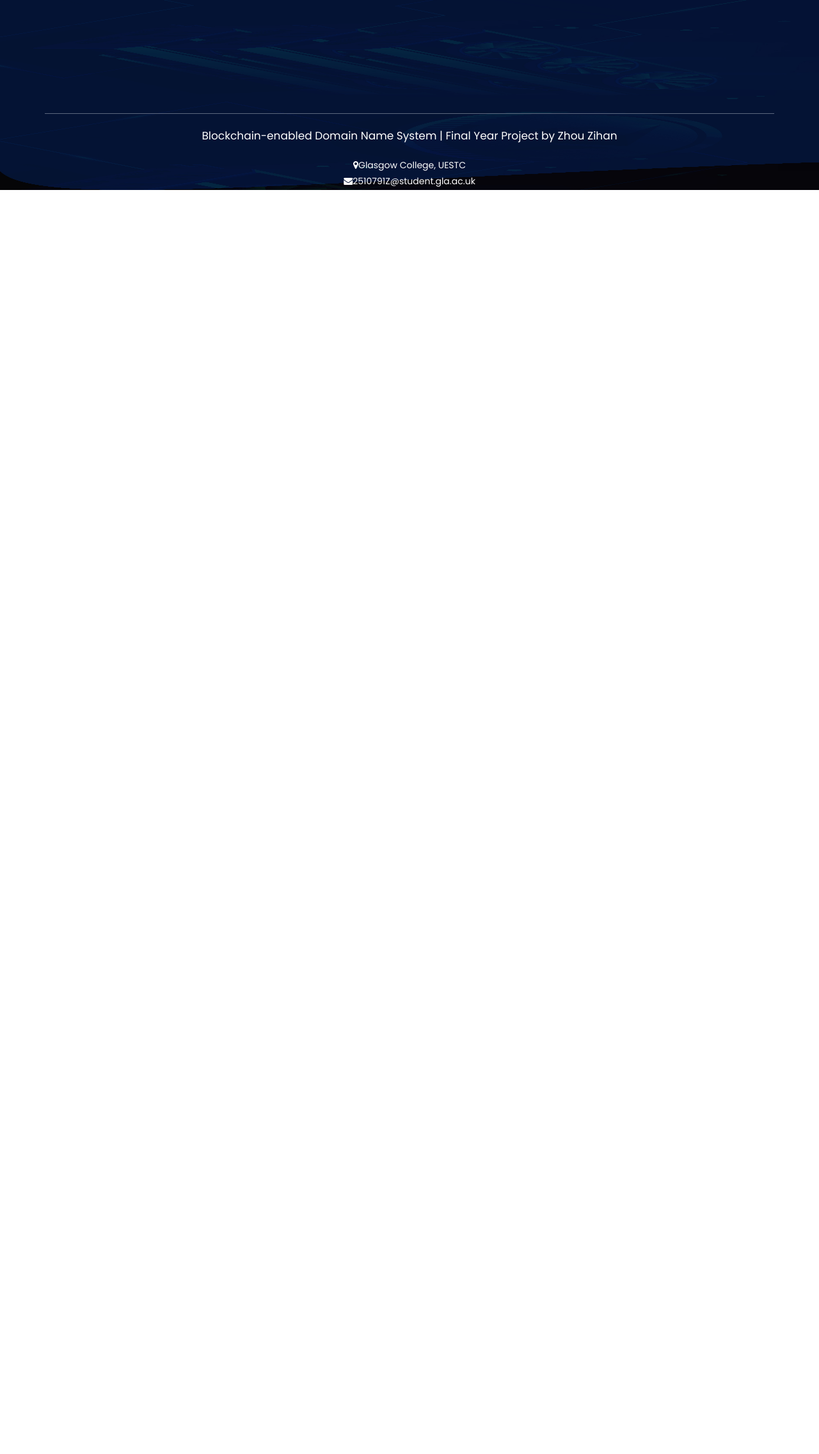
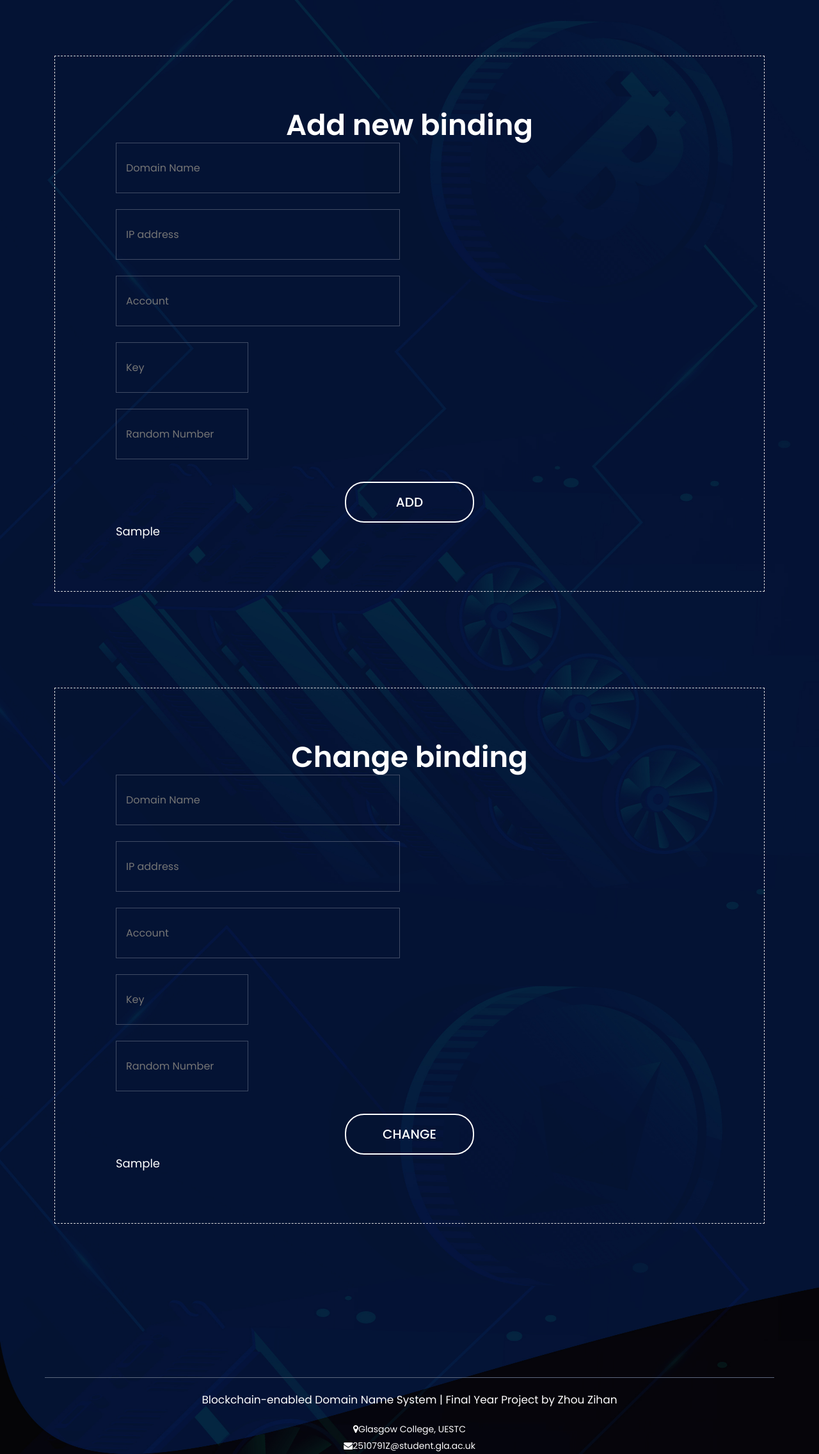
Before and after one commit to xiaoZ857/FYP-Be-DNS, a Flask app: template FYP-Be-DNS/templates/add&change.html in a window 1280 px wide. Shown: the part 99-2372 px from the top of the page at 64% size. Before the commit the page ends 396 px from the top, so only its background shows below. Run offline with Flask 2, Linux system fonts and the light colour scheme; the template is opened without the code that fills it: most values are stand-ins (such as "Sample title", 1, 10 or a date in 2020); some libraries are stand-ins or nearby versions.

Commit message:
excpet chain&node finish

```diff
--- a/FYP-Be-DNS/app.py
+++ b/FYP-Be-DNS/app.py
@@ -7,7 +7,6 @@ chainA = blockchain()
 @app.route('/', methods=['GET'])
 def Index():
     return render_template("index.html")
-
 
 @app.route('/query', methods=['GET'])
 def Query():
@@ -38,6 +37,41 @@ def createAccount():
         message = 'Account created successfully'
         return render_template("account.html", var1=address, var2=ran, var3=key, var4=message)
 
+@app.route('/add', methods=['POST'])
+def add():
+    domain = request.form['domain']
+    ip = request.form['ip']
+    owner = request.form['owner']
+    key = request.form['key']
+    ran = request.form['ran']
+    if((domain == '')|(ip == '')|(owner == '')|(key == '')|(ran == '')):
+        message = 'Please enter the information'
+        return render_template("add&change.html", var1 = message)
+    else:
+        message = chainA.addNewBinding(domain, ip, owner, key, ran)
+        return render_template("add&change.html", var1 = message)
+
+@app.route('/change', methods=['POST'])
+def change():
+    domain = request.form['newdomain']
+    newip = request.form['newip']
+    owner = request.form['newowner']
+    key = request.form['newkey']
+    ran = request.form['newran']
+    if((domain == '')|(newip == '')|(owner == '')|(key == '')|(ran == '')):
+        message = 'Please enter the information'
+        return render_template("add&change.html", var2 = message)
+    else:
+        message = chainA.changeBinding(domain, newip, owner, key, ran)
+        return render_template("add&change.html", var2 = message)
+
+@app.route('/search', methods=['POST'])
+def search():
+    domain = request.form['domain']
+    ip = chainA.queryBinding(domain)
+    return render_template("query.html", var1 = ip)
+
+
 
 if __name__=="__main__":
     app.run(port=2020,host="127.0.0.1",debug=True)
--- a/FYP-Be-DNS/blockchain.py
+++ b/FYP-Be-DNS/blockchain.py
@@ -1,8 +1,6 @@
 from dataclasses import dataclass
 from hashlib import sha256
 from datetime import datetime
-from flask import Flask, request
-import requests
 import json
 import random
 
--- a/FYP-Be-DNS/templates/account.html
+++ b/FYP-Be-DNS/templates/account.html
@@ -82,7 +82,7 @@
                                     <h2>Get Account</h2>
                                 </div>
                                 <div class="about_text">
-                                    <p>To create an account, please enter a key of your choice.<br>Once you've entered your key, you will receive a random number and your account number for future use. Please store them carefully.</p>
+                                    <p>To create an account, please enter a key.<br>Once you've entered your key, you will receive a random number and your account number for future use. Please store them carefully.</p>
                                 </div>
                             </div>
                             <div class="col-md-6">
--- a/FYP-Be-DNS/templates/add&change.html
+++ b/FYP-Be-DNS/templates/add&change.html
@@ -70,6 +70,70 @@
         </div>
     </header>
     <!-- end header -->
+    <div id="about" class="about">
+        <div class="container">
+            <div class="col-md-12">
+                <div class="about_border">
+                    <div class="titlepage text_align_center">
+                        <h2>Add new binding</h2>
+                    </div>
+                    <form action="/add" method="post">
+                        <div class="col-md-6 ">
+                            <input class="about_squre" placeholder="Domain Name" type="type" name="domain">
+                        </div>
+                        <div class="col-md-6">
+                            <input class="about_squre" placeholder="IP address" type="type" name="ip">
+                        </div>
+                        <div class="col-md-6">
+                            <input class="about_squre" placeholder="Account" type="type" name="owner">
+                        </div>
+                        <div class="col-md-3">
+                            <input class="about_squre" placeholder="Key" type="type" name="key">
+                        </div>
+                        <div class="col-md-3">
+                            <input class="about_squre" placeholder="Random Number" type="type" name="ran">
+                        </div>
+                        <div class="col-md-12">
+                            <button class="about_btn" type="submit">Add</button>
+                            <h3>{{var1}}</h3>
+                        </div>
+                    </form>
+                </div>
+            </div>
+        </div>
+    </div>
+    <div id="about" class="about">
+        <div class="container">
+            <div class="col-md-12">
+                <div class="about_border">
+                    <div class="titlepage text_align_center">
+                        <h2>Change binding</h2>
+                    </div>
+                    <form action="/change" method="post">
+                        <div class="col-md-6 ">
+                            <input class="about_squre" placeholder="Domain Name" type="type" name="newdomain">
+                        </div>
+                        <div class="col-md-6">
+                            <input class="about_squre" placeholder="IP address" type="type" name="newip">
+                        </div>
+                        <div class="col-md-6">
+                            <input class="about_squre" placeholder="Account" type="type" name="newowner">
+                        </div>
+                        <div class="col-md-3">
+                            <input class="about_squre" placeholder="Key" type="type" name="newkey">
+                        </div>
+                        <div class="col-md-3">
+                            <input class="about_squre" placeholder="Random Number" type="type" name="newran">
+                        </div>
+                        <div class="col-md-12">
+                            <button class="about_btn" type="submit">Change</button>
+                            <h3>{{var2}}</h3>
+                        </div>
+                    </form>
+                </div>
+            </div>
+        </div>
+    </div>
     <!-- footer -->
     <footer>
         <div class="footer">
```
Also changed, not shown: FYP-Be-DNS/templates/query.html (+35 -0 lines).
